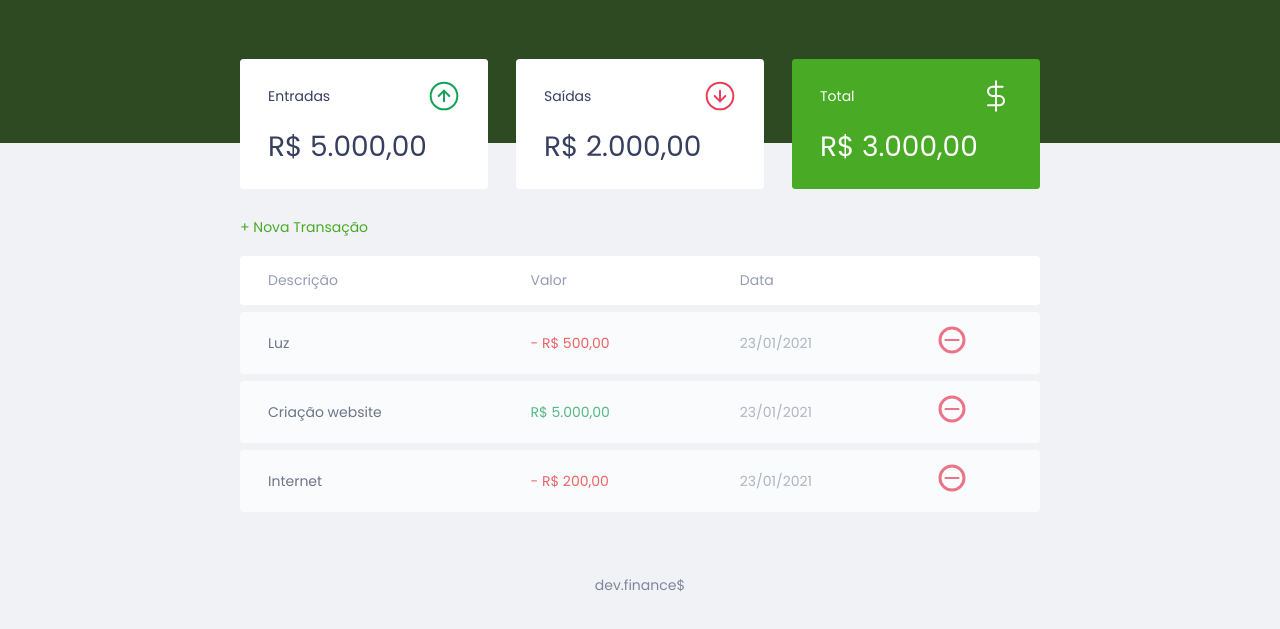
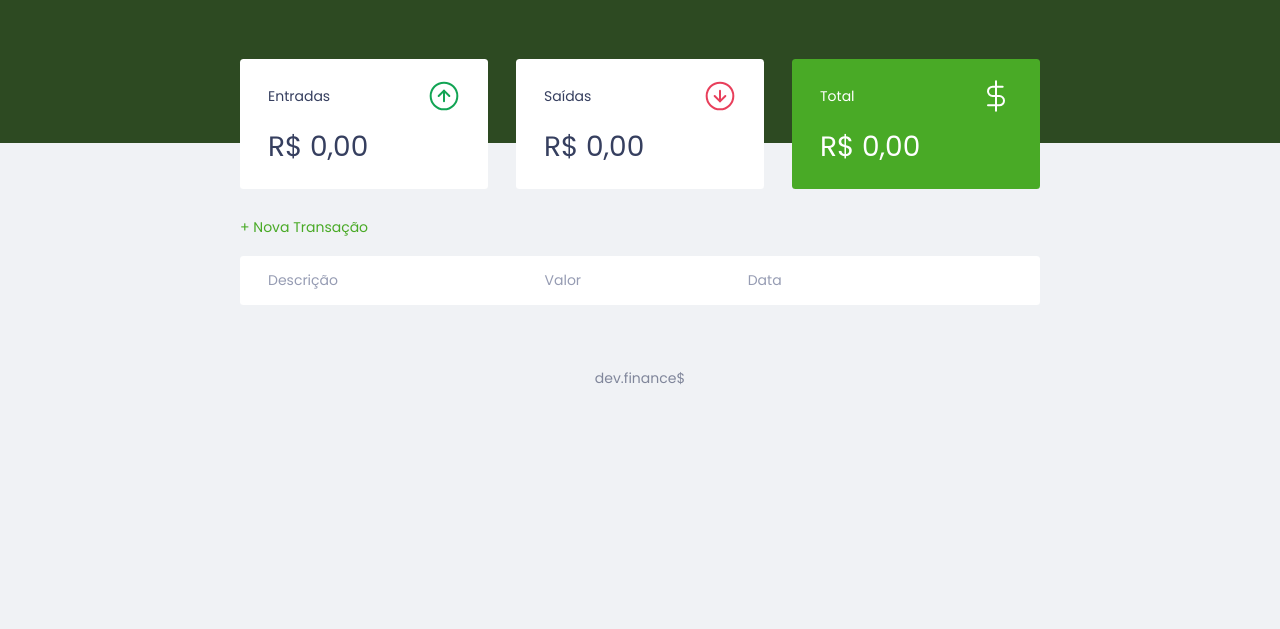
Before and after one commit to leticiadia/dev.finance, a plain HTML site: page index.html in a window 1280 px wide. Shown: the part 55-684 px from the top of the page. Drawn offline with Linux system fonts and the light colour scheme.

Commit message:
maratona-discover

```diff
--- a/index.html
+++ b/index.html
@@ -26,7 +26,7 @@
                     <span>Entradas</span>
                     <img src="./assets/income.svg" alt="Imagem de entradas">
                 </h3>
-                <p>R$ 5.000,00</p>
+                <p id="incomeDisplay">R$ 0,00</p>
             </div>
 
             <div class="card">
@@ -34,7 +34,7 @@
                     <span>Saídas</span>
                     <img src="./assets/expense.svg" alt="Imagem de saídas">
                 </h3>
-                <p>R$ 2.000,00</p>
+                <p id="expenseDisplay">R$ 0,00</p>
             </div>
 
             <div class="card total">
@@ -42,7 +42,7 @@
                     <span>Total</span>
                     <img src="./assets/total.svg" alt="Imagem de total">
                 </h3>
-                <p>R$ 3.000,00</p>
+                <p id="totalDisplay">R$ 0,00</p>
             </div>
 
         </section>
@@ -60,32 +60,7 @@
                         <th></th>
                     </tr>
                 </thead>
-                <tbody>
-                    <tr>
-                        <td class="description">Luz</td>
-                        <td class="expense">- R$ 500,00</td>
-                        <td class="date">23/01/2021</td>
-                        <td>
-                            <img src="./assets/minus.svg" alt="Remover transação">
-                        </td>
-                    </tr>
-                    <tr>
-                        <td class="description">Criação website</td>
-                        <td class="income">R$ 5.000,00</td>
-                        <td class="date">23/01/2021</td>
-                        <td>
-                            <img src="./assets/minus.svg" alt="Remover transação">
-                        </td>
-                    </tr>
-                    <tr>
-                        <td class="description">Internet</td>
-                        <td class="expense">- R$ 200,00</td>
-                        <td class="date">23/01/2021</td>
-                        <td>
-                            <img src="./assets/minus.svg" alt="Remover transação">
-                        </td>
-                    </tr>
-                </tbody>
+                <tbody></tbody>
             </table>
         </section>
     </main>
@@ -94,7 +69,7 @@
         <div class="modal">
             <div id="form">
                 <h2>Nova Transação</h2>
-                <form action="">
+                <form action="" onsubmit="Form.submit(event)">
                     <div class="input-group">
                         <label class="sr-only" for="description">Descrição</label>
                         <input type="text" id="description" name="description" placeholder="Descrição">
@@ -124,22 +99,7 @@
 
     <footer><p>dev.finance$</p></footer>
 
-    <script>
-        const Modal = {
-            open(){
-                // Abrir modal
-                // Adicionar a class active ao modal
-                document.querySelector('.modal-overlay')
-                        .classList.add('active')
-            },
-            closed(){
-                // Fechar o modal
-                // Remover a class active do modal
-                document.querySelector('.modal-overlay')
-                        .classList.remove('active')
-            }
-        }
-    </script>
+    <script src="./scripts.js"></script>
 </body>
 
 </html>
```
